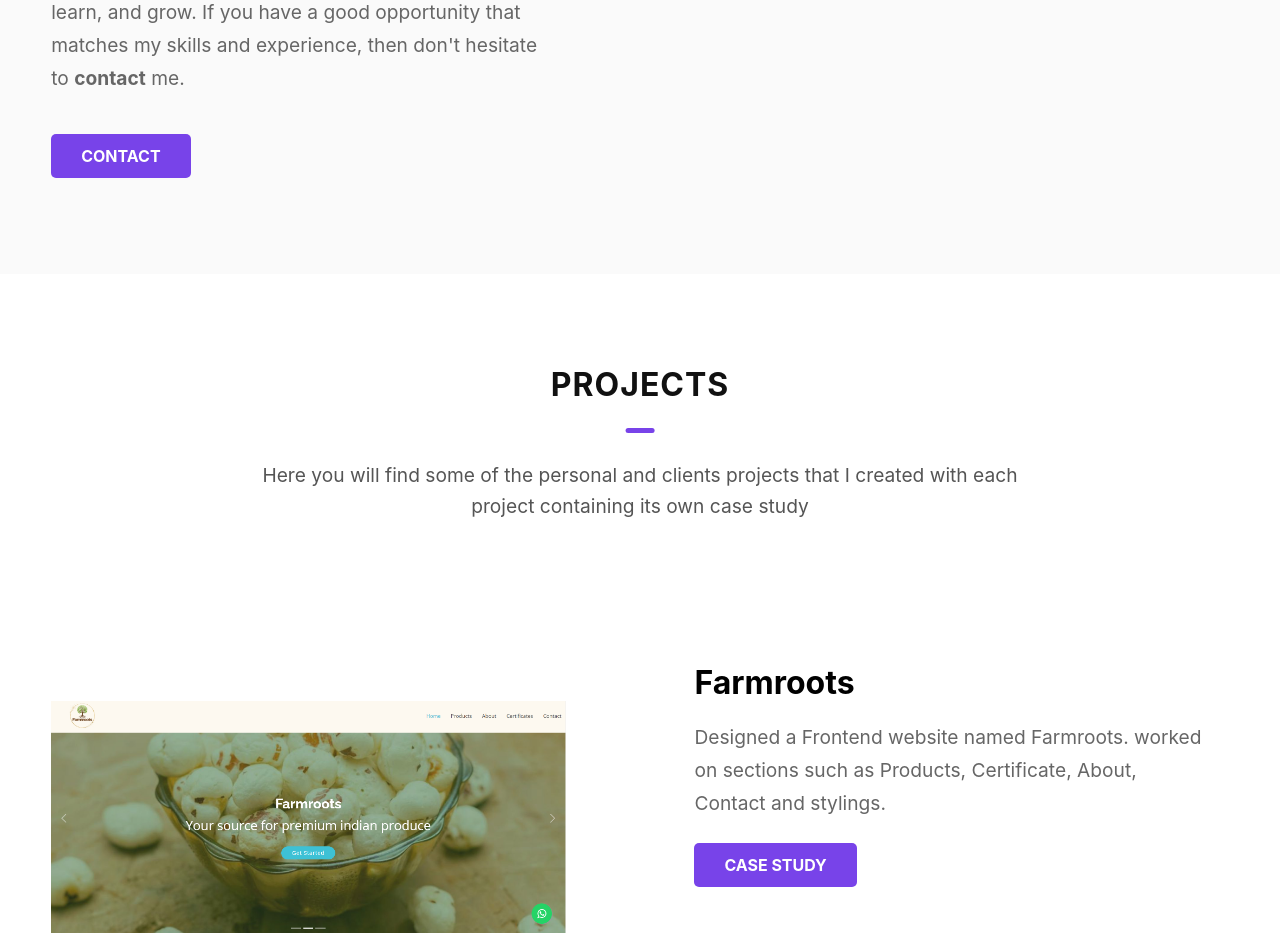
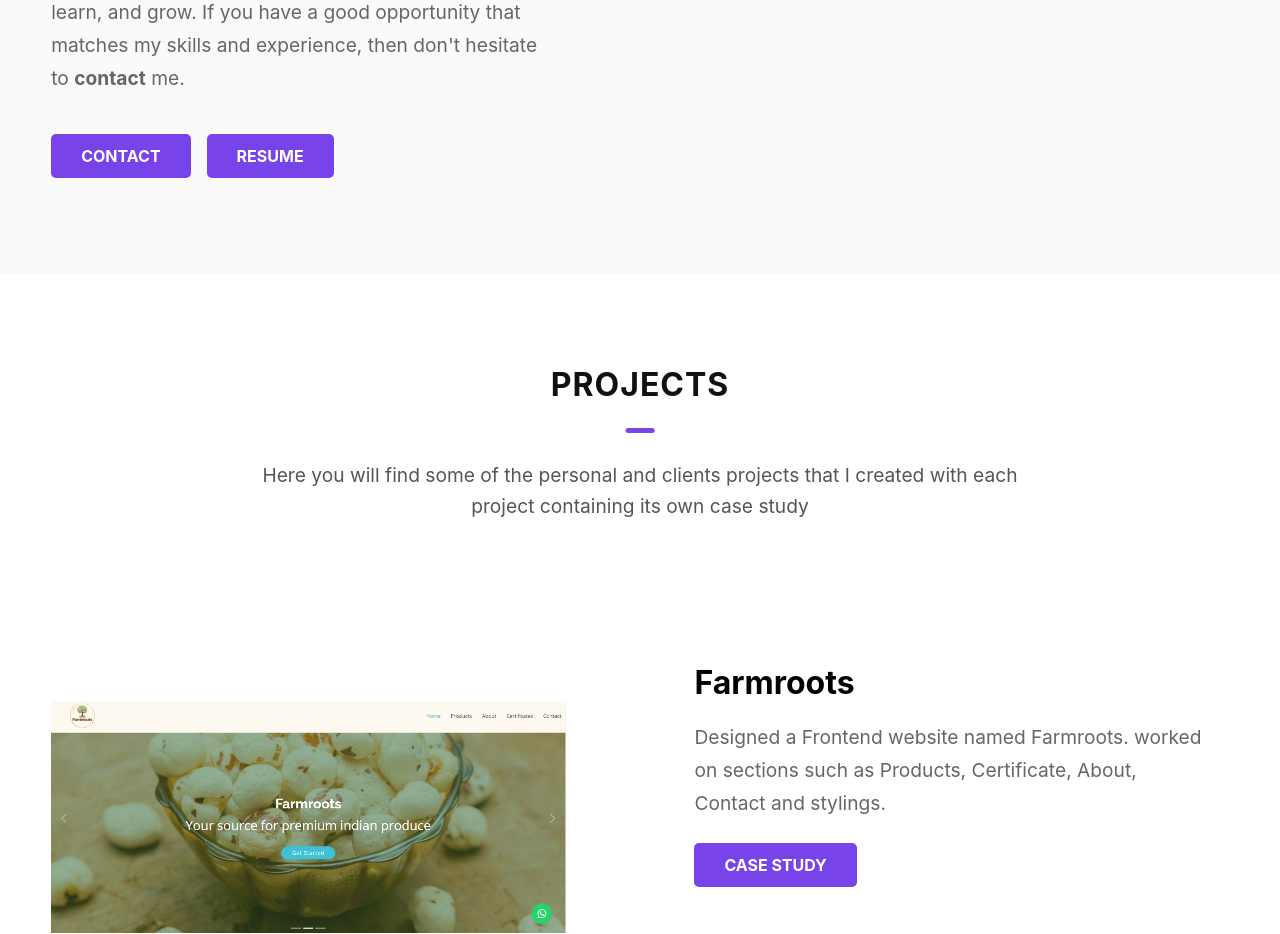
Before and after one commit to Himakiran77/Portfolio, a React (Create React App) app: page / in a window 1280 px wide. Shown: the part 1640-2574 px from the top of the page. Built offline with nearby package versions, Linux system fonts and the light colour scheme.

Commit message:
updated Resume

```diff
--- a/src/Components/About.js
+++ b/src/Components/About.js
@@ -273,6 +273,7 @@
   font-weight: bold;
   border-radius: 5px;
   transition: background-color 0.3s ease;
+  margin-right: 1rem;
 
   &:hover {
     background-color: #5f2eea;
@@ -319,6 +320,7 @@
               </ContentPara>
             </DetailsWrapper>
             <ContactButton href="./#contact">Contact</ContactButton>
+            <ContactButton href="https://drive.google.com/file/d/1pKGouaxhwo3wdM-pvoMR_z76fjNBDbwH/view">Resume</ContactButton>
           </MainContent>
           <SkillsWrapper>
             <SkillsTitle>My Skills</SkillsTitle>
```
